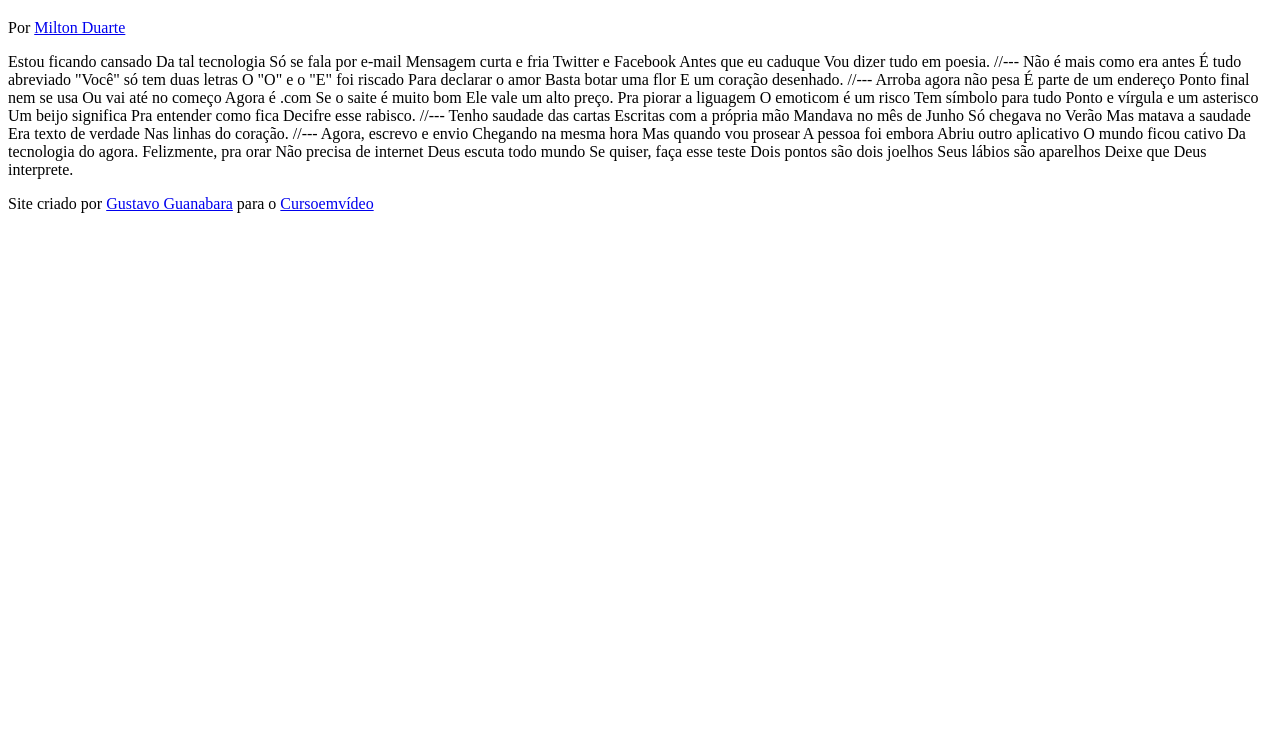
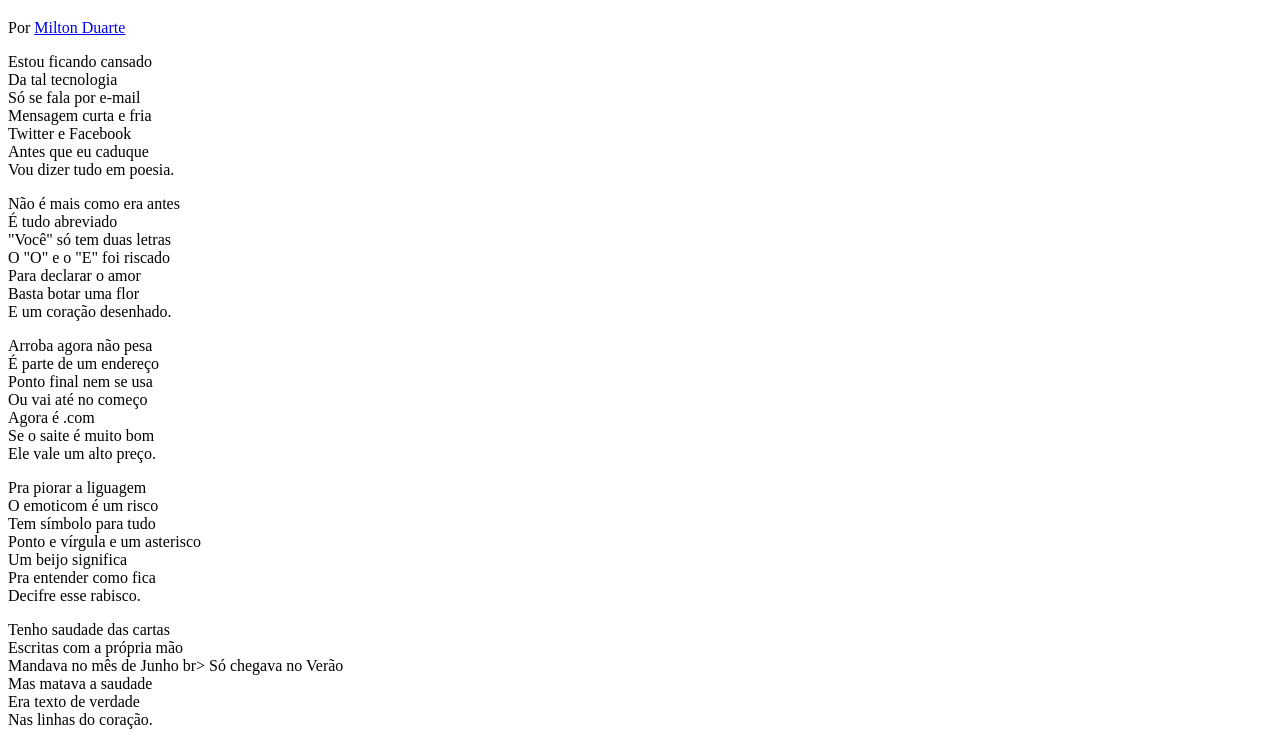
Before and after one commit to mijrdev/html-css, a plain HTML site: page Desafios/desafio12/index.html in a window 1280 px wide. Shown: the part 61-800 px from the top of the page. Drawn offline with Linux system fonts and the light colour scheme.

Commit message:
Criação do CSS

```diff
--- /dev/null
+++ b/Desafios/desafio12/estilo/style.css
@@ -0,0 +1 @@
+@charset "UTF-8";
--- a/Desafios/desafio12/index.html
+++ b/Desafios/desafio12/index.html
@@ -4,6 +4,7 @@
     <meta charset="UTF-8">
     <meta name="viewport" content="width=device-width, initial-scale=1.0">
     <title>Cordel Moderno</title>
+    <link rel="stylesheet" href="estilo/style.css">
 </head>
 <body>
     <header>
@@ -11,69 +12,85 @@
         <p>Por <a href="https://www.recantodasletras.com.br/poesias/3186743" target="_blank">Milton Duarte</a></p>
     </header>
 
-    Estou ficando cansado
-    Da tal tecnologia
-    Só se fala por e-mail
-    Mensagem curta e fria
-    Twitter e Facebook
-    Antes que eu caduque
-    Vou dizer tudo em poesia.
+    <section>
+        <p>
+            Estou ficando cansado <br>
+            Da tal tecnologia <br>
+            Só se fala por e-mail <br>
+            Mensagem curta e fria <br>
+            Twitter e Facebook <br>
+            Antes que eu caduque <br>
+            Vou dizer tudo em poesia.
+        </p>
+    </section>
 
-    //---
+    <section>
+        <p>
+            Não é mais como era antes <br>
+            É tudo abreviado <br>
+            "Você" só tem duas letras <br>
+            O "O" e o "E" foi riscado <br>
+            Para declarar o amor <br>
+            Basta botar uma flor <br>
+            E um coração desenhado.
+        </p>
+    </section>
 
-    Não é mais como era antes
-    É tudo abreviado
-    "Você" só tem duas letras
-    O "O" e o "E" foi riscado
-    Para declarar o amor
-    Basta botar uma flor
-    E um coração desenhado.
+    <section>
+        <p>
+            Arroba agora não pesa <br>
+            É parte de um endereço <br>
+            Ponto final nem se usa <br>
+            Ou vai até no começo <br>
+            Agora é .com <br>
+            Se o saite é muito bom<br>
+            Ele vale um alto preço.
+        </p>
 
-    //---
+        <p>
+            Pra piorar a liguagem <br>
+            O emoticom é um risco <br>
+            Tem símbolo para tudo <br>
+            Ponto e vírgula e um asterisco <br>
+            Um beijo significa <br>
+            Pra entender como fica <br>
+            Decifre esse rabisco.
+        </p>
+    </section>
 
-    Arroba agora não pesa
-    É parte de um endereço
-    Ponto final nem se usa
-    Ou vai até no começo
-    Agora é .com
-    Se o saite é muito bom
-    Ele vale um alto preço.
+    <section>
+        <p>
+            Tenho saudade das cartas <br>
+            Escritas com a própria mão <br>
+            Mandava no mês de Junho br>
+            Só chegava no Verão <br>
+            Mas matava a saudade <br>
+            Era texto de verdade <br>
+            Nas linhas do coração.
+        </p>
+    </section>
 
-    Pra piorar a liguagem
-    O emoticom é um risco
-    Tem símbolo para tudo
-    Ponto e vírgula e um asterisco
-    Um beijo significa
-    Pra entender como fica
-    Decifre esse rabisco.
+    <section>
+        <p>
+            Agora, escrevo e envio <br>
+            Chegando na mesma hora <br>
+            Mas quando vou prosear <br>
+            A pessoa foi embora <br>
+            Abriu outro aplicativo <br>
+            O mundo ficou cativo <br>
+            Da tecnologia do agora.
+        </p>
 
-    //---
-
-    Tenho saudade das cartas
-    Escritas com a própria mão
-    Mandava no mês de Junho
-    Só chegava no Verão
-    Mas matava a saudade
-    Era texto de verdade
-    Nas linhas do coração.
-
-    //---
-
-    Agora, escrevo e envio
-    Chegando na mesma hora
-    Mas quando vou prosear
-    A pessoa foi embora
-    Abriu outro aplicativo
-    O mundo ficou cativo
-    Da tecnologia do agora.
-
-    Felizmente, pra orar
-    Não precisa de internet
-    Deus escuta todo mundo
-    Se quiser, faça esse teste
-    Dois pontos são dois joelhos
-    Seus lábios são aparelhos
-    Deixe que Deus interprete.
+        <p>
+            Felizmente, pra orar <br>
+            Não precisa de internet <br>
+            Deus escuta todo mundo <br>
+            Se quiser, faça esse teste <br>
+            Dois pontos são dois joelhos <br>
+            Seus lábios são aparelhos <br>
+            Deixe que Deus interprete.
+        </p>
+    </section>
 
     <footer>
         <p>Site criado por <a href="https://gustavoguanabara.github.io" target="_blank">Gustavo Guanabara</a> para o <a href="https://www.cursoemvideo.com" target="_blank">Cursoemvídeo</a></p>
```
